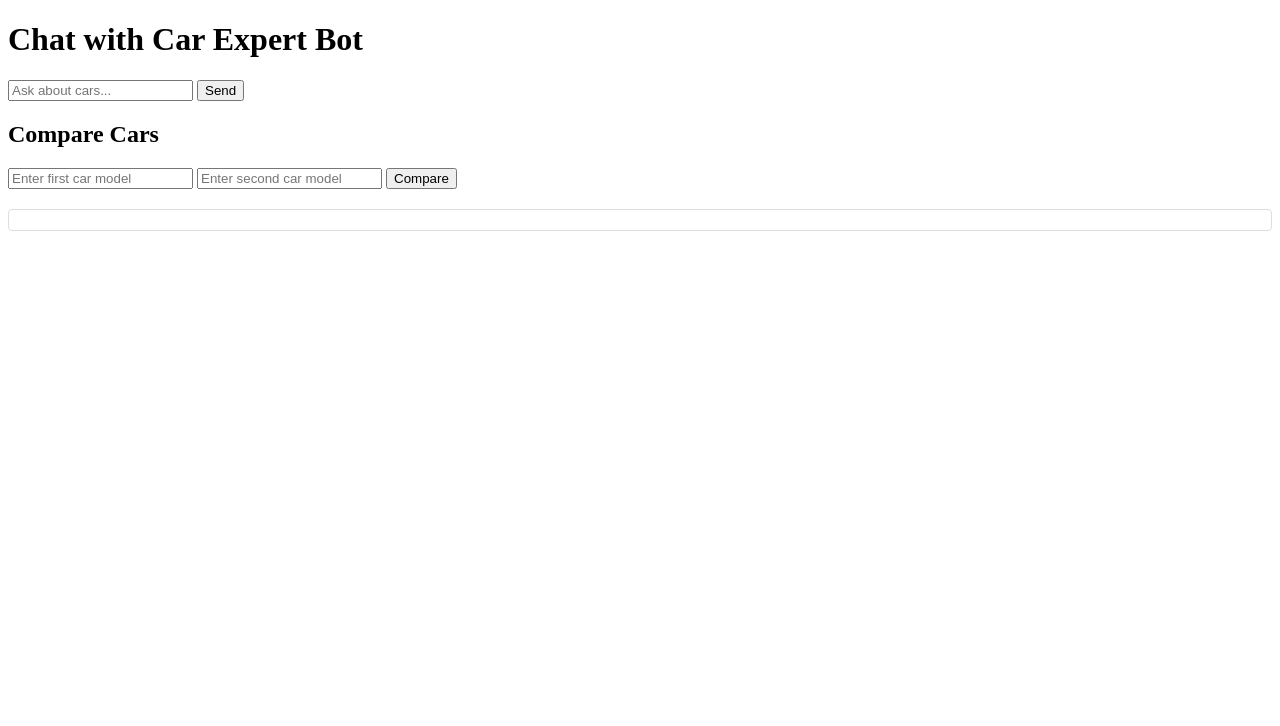
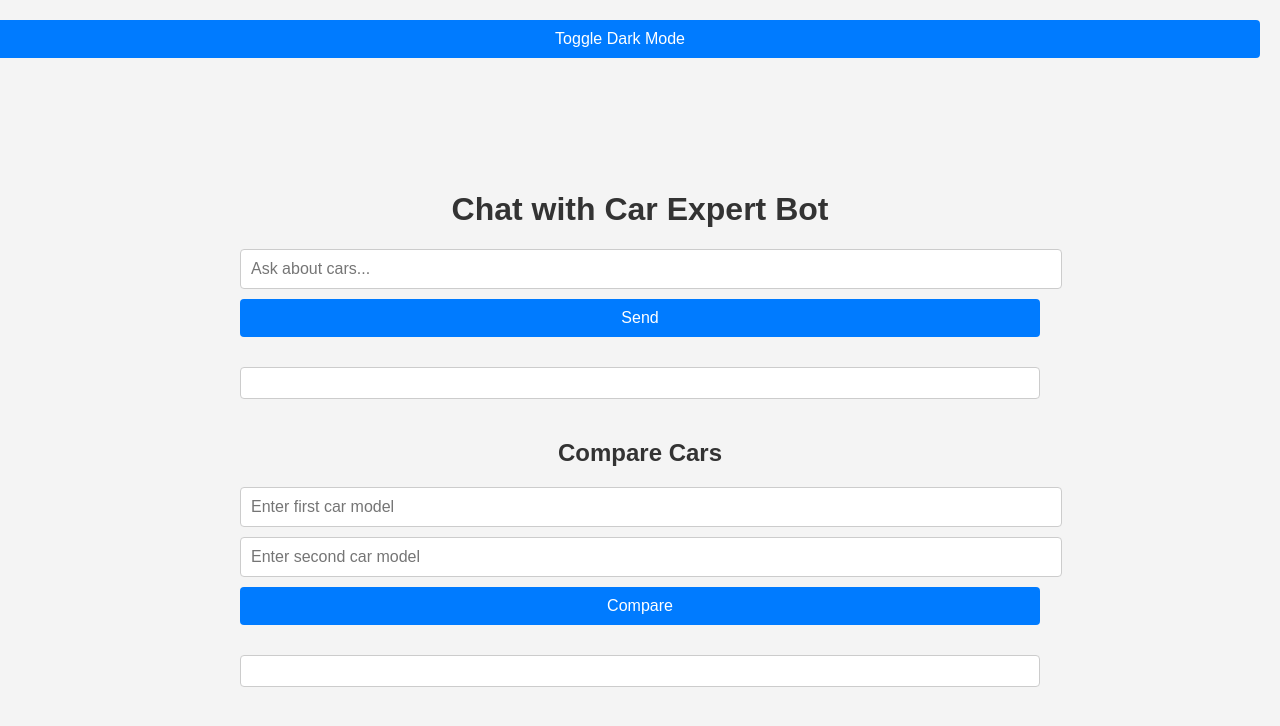
Before and after one commit to serpen1004/car-sage, a website: page index.html in a window 1280 px wide. Drawn offline with Linux system fonts and the light colour scheme.

Commit message:
made dark mode and made better design

```diff
--- a/index.html
+++ b/index.html
@@ -5,41 +5,150 @@
     <meta name="viewport" content="width=device-width, initial-scale=1.0">
     <title>Car Expert Chatbot</title>
     <style>
-        /* ... (keep existing styles) ... */
-        #comparisionForm {
+        :root {
+            --bg-color: #f4f4f4;
+            --text-color: #333;
+            --input-bg: #fff;
+            --input-border: #ccc;
+            --button-bg: #007bff;
+            --button-text: #fff;
+            --card-bg: #fff;
+        }
+
+        .dark-mode {
+            --bg-color: #333;
+            --text-color: #f4f4f4;
+            --input-bg: #555;
+            --input-border: #777;
+            --button-bg: #0056b3;
+            --button-text: #fff;
+            --card-bg: #444;
+        }
+
+        body {
+            font-family: Arial, sans-serif;
+            background-color: var(--bg-color);
+            color: var(--text-color);
+            display: flex;
+            flex-direction: column;
+            align-items: center;
+            justify-content: center;
+            min-height: 100vh;
+            padding: 20px;
+            transition: background-color 0.3s, color 0.3s;
+        }
+
+        .container {
+            width: 100%;
+            max-width: 800px;
+        }
+
+        h1, h2 {
+            text-align: center;
+        }
+
+        input[type="text"], button {
+            width: 100%;
+            padding: 10px;
+            margin-bottom: 10px;
+            font-size: 16px;
+            border: 1px solid var(--input-border);
+            border-radius: 4px;
+            background-color: var(--input-bg);
+            color: var(--text-color);
+        }
+
+        button {
+            background-color: var(--button-bg);
+            color: var(--button-text);
+            border: none;
+            cursor: pointer;
+            transition: background-color 0.3s;
+        }
+
+        button:hover {
+            background-color: #0056b3;
+        }
+
+        #botResponse, #comparisonResult {
+            margin-top: 20px;
+            padding: 15px;
+            border: 1px solid var(--input-border);
+            border-radius: 4px;
+            background-color: var(--card-bg);
+        }
+
+        #imageContainer {
+            display: flex;
+            flex-wrap: wrap;
+            justify-content: center;
             margin-top: 20px;
         }
-        #comparisonResult {
-            margin-top: 20px;
-            border: 1px solid #ddd;
-            padding: 10px;
+
+        #imageContainer img {
+            max-width: 200px;
+            margin: 10px;
+            border: 1px solid var(--input-border);
             border-radius: 4px;
+            padding: 5px;
+        }
+
+        #darkModeToggle {
+            position: fixed;
+            top: 20px;
+            right: 20px;
+            z-index: 1000;
+        }
+
+        @media (max-width: 600px) {
+            input[type="text"], button {
+                font-size: 14px;
+            }
         }
     </style>
 </head>
 <body>
-    <h1>Chat with Car Expert Bot</h1>
-    <input type="text" id="userInput" placeholder="Ask about cars...">
-    <button onclick="sendMessage()">Send</button>
-    <p id="botResponse"></p>
-    <div id="imageContainer"></div>
+    <button id="darkModeToggle">Toggle Dark Mode</button>
+    <div class="container">
+        <h1>Chat with Car Expert Bot</h1>
+        <input type="text" id="userInput" placeholder="Ask about cars...">
+        <button onclick="sendMessage()">Send</button>
+        <div id="botResponse"></div>
+        <div id="imageContainer"></div>
 
-    <div id="comparisionForm">
         <h2>Compare Cars</h2>
         <input type="text" id="car1" placeholder="Enter first car model">
         <input type="text" id="car2" placeholder="Enter second car model">
         <button onclick="compareCars()">Compare</button>
+        <div id="comparisonResult"></div>
     </div>
-    <div id="comparisonResult"></div>
 
     <script>
+        // Dark mode toggle
+        const darkModeToggle = document.getElementById('darkModeToggle');
+        darkModeToggle.addEventListener('click', () => {
+            document.body.classList.toggle('dark-mode');
+            trackEvent('dark_mode_toggle', { enabled: document.body.classList.contains('dark-mode') });
+        });
+
+        // Analytics functions
+        function trackEvent(eventName, eventProperties = {}) {
+            // In a real-world scenario, you'd send this data to your analytics service
+            console.log('Event tracked:', eventName, eventProperties);
+            fetch('/track-event', {
+                method: 'POST',
+                headers: { 'Content-Type': 'application/json' },
+                body: JSON.stringify({ eventName, eventProperties })
+            });
+        }
+
         async function sendMessage() {
             const userInput = document.getElementById('userInput').value;
+            trackEvent('send_message', { input: userInput });
+
             const response = await fetch('/chat', {
                 method: 'POST',
-                headers: {
-                    'Content-Type': 'application/json'
-                },
+                headers: { 'Content-Type': 'application/json' },
                 body: JSON.stringify({ input: userInput })
             });
             const data = await response.json();
@@ -54,17 +163,18 @@
                     img.alt = 'Car part';
                     imageContainer.appendChild(img);
                 });
+                trackEvent('images_displayed', { count: data.images.length });
             }
         }
 
         async function compareCars() {
             const car1 = document.getElementById('car1').value;
             const car2 = document.getElementById('car2').value;
+            trackEvent('compare_cars', { car1, car2 });
+
             const response = await fetch('/compare-cars', {
                 method: 'POST',
-                headers: {
-                    'Content-Type': 'application/json'
-                },
+                headers: { 'Content-Type': 'application/json' },
                 body: JSON.stringify({ car1, car2 })
             });
             const data = await response.json();
@@ -75,6 +185,7 @@
             const resultDiv = document.getElementById('comparisonResult');
             if (data.error) {
                 resultDiv.innerHTML = `<p>Error: ${data.error}</p>`;
+                trackEvent('comparison_error', { error: data.error });
                 return;
             }
 
@@ -87,6 +198,7 @@
 
             html += '</table>';
             resultDiv.innerHTML = html;
+            trackEvent('comparison_displayed', { car1: data.car1.model, car2: data.car2.model });
         }
     </script>
 </body>
```
